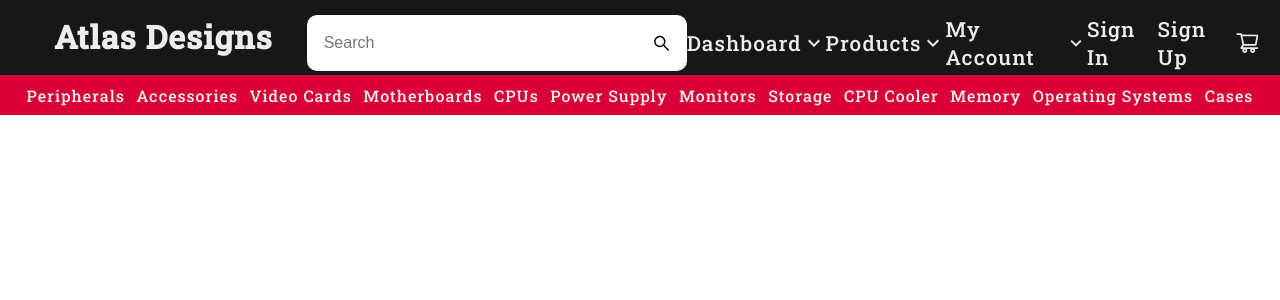
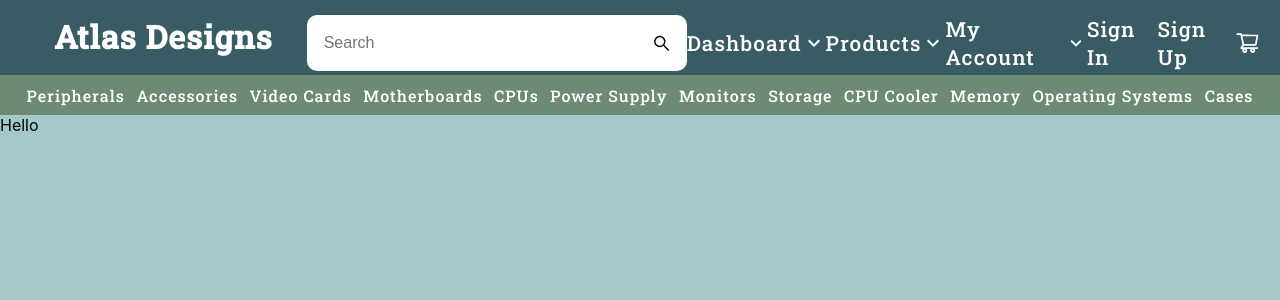
Before and after one commit to PunitorX/Atlas-Designs, a React (Create React App) app in the folder frontend/: page / in a window 1280 px wide. Shown: the top 300 px of the page. Built offline with nearby package versions, Linux system fonts and the light colour scheme.

Commit message:
'Updated background colors'

```diff
--- a/frontend/src/components/Navbar.js
+++ b/frontend/src/components/Navbar.js
@@ -5,8 +5,8 @@ import { AiOutlineSearch, AiOutlineShoppingCart } from 'react-icons/ai'
 
 const Container = styled.div`
   height: 75px;
-  background-color: #171717;
-  color: #EDEDED;
+  background-color: #395B64;
+  color: #fff;
 `
 
 const Wrapper = styled.div`
--- a/frontend/src/components/NavbarTwo.js
+++ b/frontend/src/components/NavbarTwo.js
@@ -3,9 +3,9 @@ import styled from 'styled-components'
 
 const Container = styled.div`
     height: 40px;
-    background-color: #DA0037;
+    background-color: #6D8B74;
     font-family: 'Roboto Slab', serif;
-    color: #EDEDED;
+    color: #fff;
     letter-spacing: 1px;
 `
 
--- a/frontend/src/pages/Home.js
+++ b/frontend/src/pages/Home.js
@@ -1,12 +1,27 @@
 import React from 'react'
 import Navbar from '../components/Navbar'
 import NavbarTwo from '../components/NavbarTwo'
+import styled from 'styled-components'
+
+const Body = styled.div`
+  height: 90vh;
+  background-color: #A5C9CA;
+`
+
+const BodyContainer = styled.div`
+
+`
 
 const Home = () => {
   return (
     <div>
         <Navbar />
         <NavbarTwo />
+        <Body>
+          <BodyContainer>
+            Hello
+          </BodyContainer>
+        </Body>
     </div>
   )
 }
```
Also changed, not shown: frontend/src/components/HomeCards.js (deleted, +0 -24 lines).
